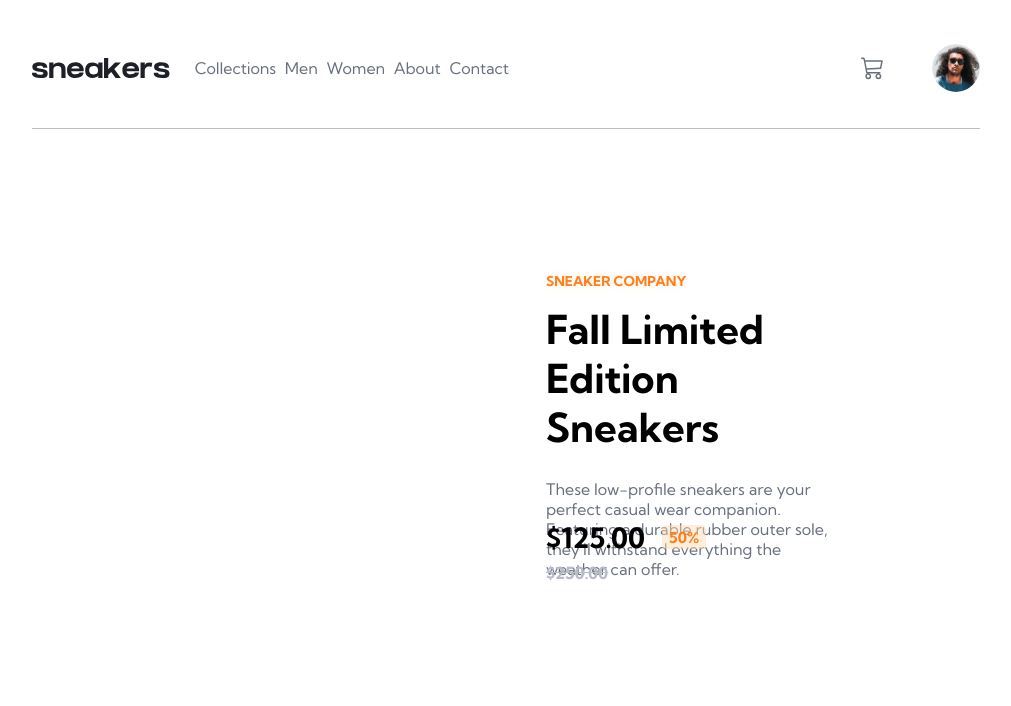
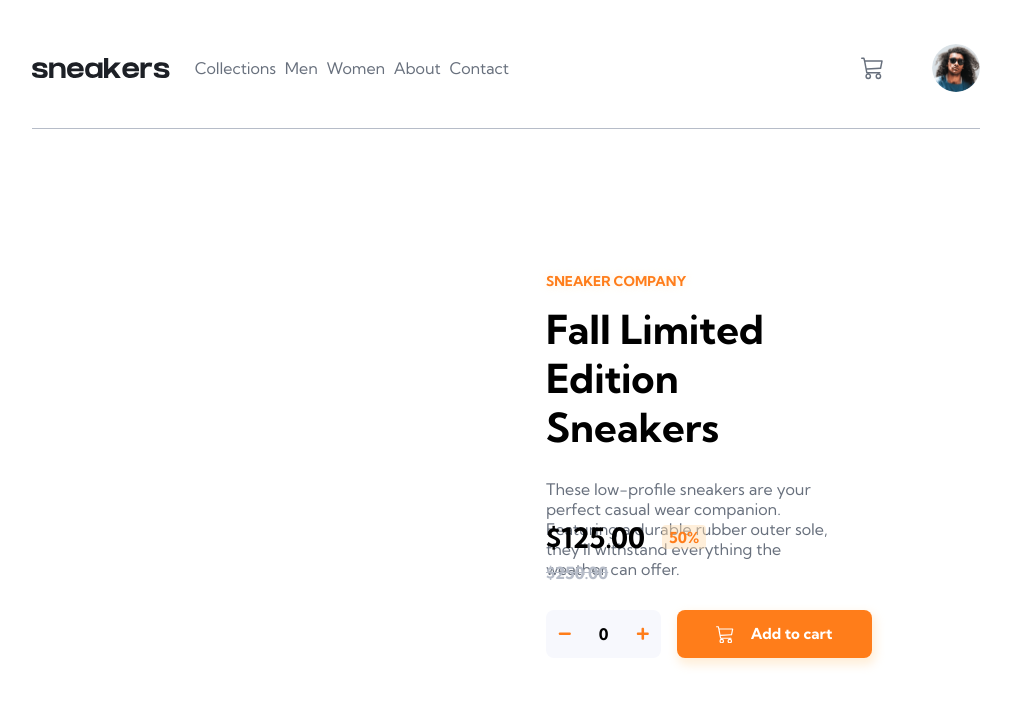
Before and after one commit to JurgenMik/E-commerce-Product, a React (Create React App) app: page / in a window 1280 px wide. Shown: the top 706 px of the page, without its empty margins (134-1145 px from the left). Built offline with nearby package versions, Linux system fonts and the light colour scheme.

Commit message:
EP-added-the-product-quantity-and-add-to-cart-section

```diff
--- a/src/App.scss
+++ b/src/App.scss
@@ -71,4 +71,51 @@
       margin-top: -0.75rem;
     }
   }
+  .interaction {
+    width: 75%;
+    height: 3rem;
+    display: flex;
+    margin-top: 1rem;
+    .quantity {
+      width: 9rem;
+      background: $LightGrayishBlue;
+      border-radius: 0.50rem;
+      display: flex;
+      justify-content: space-between;
+      align-items: center;
+      #plus-minus {
+        padding: 0.75rem;
+        color: $Orange;
+        font-size: 0.85rem;
+        &:hover {
+          cursor: pointer;
+        }
+      }
+      span {
+        font-weight: 700;
+      }
+    }
+    button {
+      width: 15rem;
+      margin-left: 1rem;
+      border-radius: 0.50rem;
+      display: flex;
+      justify-content: center;
+      align-items: center;
+      border: none;
+      background: $Orange;
+      color: $White;
+      font-family: Kumbh Sans;
+      font-size: 0.95rem;
+      font-weight: 700;
+      box-shadow: 2px 5px 10px 2px $GlowingOrange;
+      #addToCart {
+        font-size: 1.15rem;
+        margin-right: 1rem;
+      }
+      &:hover {
+        cursor: pointer;
+      }
+    }
+  }
 }
--- a/src/App.tsx
+++ b/src/App.tsx
@@ -2,6 +2,8 @@ import React from 'react';
 import './App.scss';
 import Navigation from './components/Navigation/Navigation';
 import MobileNavigation from './components/MobileNavigation/MobileNavigation';
+import {FaMinus, FaPlus} from 'react-icons/fa';
+import {BsCart3} from 'react-icons/bs';
 
 function App() {
 
@@ -38,7 +40,19 @@ function App() {
                     </h1>
                 </div>
                 <div className="interaction">
-
+                    <div className="quantity">
+                        <FaMinus
+                            id="plus-minus"
+                        />
+                        <span>0</span>
+                        <FaPlus
+                            id="plus-minus"
+                        />
+                    </div>
+                    <button>
+                        <BsCart3 id="addToCart" />
+                        Add to cart
+                    </button>
                 </div>
             </div>
         </div>
```
